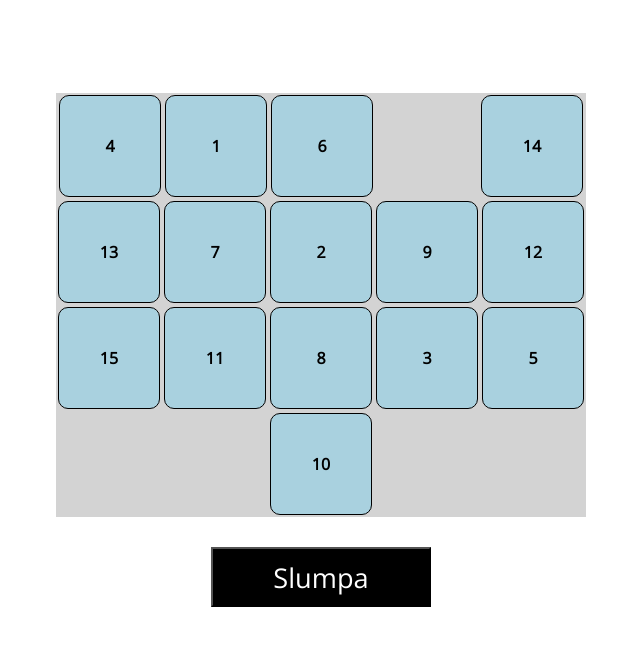
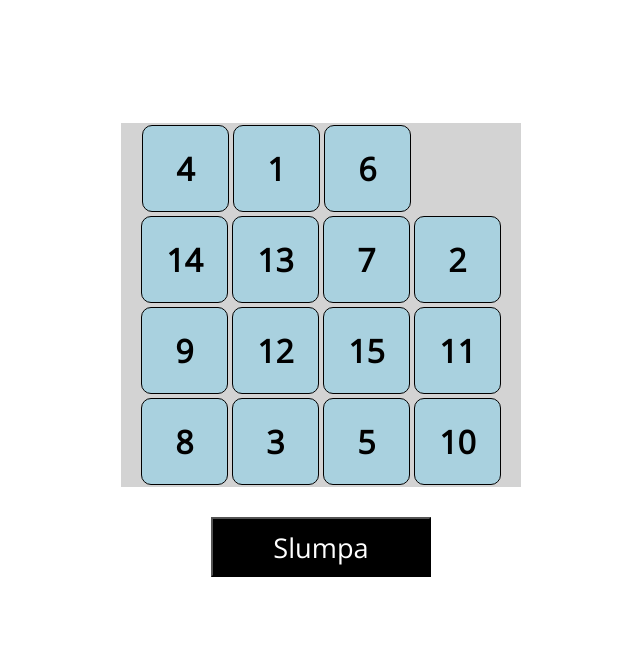
Before and after one commit to AnnaTerelius/react-puzzel, a React (Create React App) app: page / in a window 1280 px wide. Shown: the top 646 px of the page, without its empty margins (319-959 px from the left). Built offline with nearby package versions, Linux system fonts and the light colour scheme.

Commit message:
added windowwidth

```diff
--- a/src/App.css
+++ b/src/App.css
@@ -19,23 +19,20 @@
   margin: 0px auto;
   display: flex;
   flex-wrap: wrap;
-  width: 100%;
   justify-content: center;
   align-items: center;
-
 }
 
 .squares{
-  display: inline-block;
   display: flex;
   align-items: center;
   justify-content: center;
   font-weight: bold;
   cursor: pointer;
   margin: 2px;
-
   border-radius: 10px;
   border: 1.5px solid black;
+  font-size: 2em;
 }
 
 .null{
@@ -55,45 +52,3 @@
   color: white;
   font-size: 1.7em;
 }
-
-@media (min-width: 650px){
-  .field{
-     width: 530px;
-  }
-}
-
-@media (min-width: 900px) {
-  .field{
-
- }
-}
-
-/*@media (prefers-reduced-motion: no-preference) {
-  .App-logo {
-    animation: App-logo-spin infinite 20s linear;
-  }
-}
-
-.App-header {
-
-  min-height: 100vh;
-  display: flex;
-  flex-direction: column;
-  align-items: center;
-  justify-content: center;
-  font-size: calc(10px + 2vmin);
-  color: black;
-}
-
-.App-link {
-  color: #61dafb;
-}
-
-@keyframes App-logo-spin {
-  from {
-    transform: rotate(0deg);
-  }
-  to {
-    transform: rotate(360deg);
-  }
-}*/
--- a/src/App.js
+++ b/src/App.js
@@ -2,16 +2,14 @@ import React from 'react';
 import './App.css';
 import {Board} from './Board'
 
-const squares = []
-squares.push(1)
+//const squares = []
+//squares.push(1)
 
 function App() {
   return (
     <div className="App">
       <header className="App-header">
-
         <Board/>
-
       </header>
     </div>
   );
--- a/src/Board.js
+++ b/src/Board.js
@@ -1,16 +1,11 @@
 import React, {useState, useEffect} from 'react';
 import { Square } from './Square';
 
-var size = 4;
-var width = 400;
-var height = width;
-
+//var size = 4;
+//var width = 400;
+//var height = width;
 
 export const Board = () => {
-
-
-
-
 
     return (
         <div>
@@ -19,6 +14,4 @@ export const Board = () => {
             </div>
         </div>
     )
-
-
 }
--- a/src/Square.js
+++ b/src/Square.js
@@ -2,28 +2,43 @@ import React, {useState, useEffect} from 'react';
 
 export const Square = () => {
     const [guid, setGuid] = useState(1)
-    //const [solved, setSolved] = useState('')
+    const [windowWidth, setWindowWidth] = useState(window.innerWidth);
     const size = 4;
     const sizeRows = 4;
     const tempArray = []
     const squareNumbers = (size * sizeRows - 1)
+   // const { innerWidth: windowWidth, innerHeight: windowHeight } = window;
+    //const windowWidth = window.innerWidth;
+    console.log(windowWidth)
+
+    const updateWidthAndHeight = () => {
+        setWindowWidth(window.innerWidth);
+      };
+
+    useEffect(() => {
+        window.addEventListener("resize", updateWidthAndHeight);
+        return () => window.removeEventListener("resize", updateWidthAndHeight);
+    });
 
     for (var index = 1; index <= squareNumbers; index++) {
         tempArray.push(index)
-      }
+        }
         tempArray.push('')
 
-    const width = 400;
-    const height = 400;
+    let width = 400;
+    let height = 400;
+    if (windowWidth < 400) {
+        width = 0.8*windowWidth
+        height = width
+    }
     const [numbers, setNumbers] = useState(tempArray)
-    const squareWidth = (width / size)
-    console.log(squareWidth)
-    const squareHeight = (height / size)
+    const squareWidth = 0.85 * (width / size)
+    const squareHeight = 0.85 * (height / size)
 
     const squareClicked = (event) => {
         console.log(event.target.id)
-        let clickedNr = numbers.indexOf(parseInt(event.target.id));
-        let nullNr = numbers.indexOf('')
+        const clickedNr = numbers.indexOf(parseInt(event.target.id));
+        const nullNr = numbers.indexOf('')
         const clickedRow = Math.floor(clickedNr / size);
         const nullRow = Math.floor(nullNr / size);
         let swapNumbers = false
@@ -57,14 +72,14 @@ export const Square = () => {
         setNumbers(shuffleNumbers)
     }
 
-    //this will run once when starting the app to get the numbers shuffled (the empty array makes it run only once)
+    //this will run once when starting the app to get the numbers shuffled (the empty array on row 61 makes it run only once)
     useEffect(() => {
         setNumbers(shuffleNumbers)
       }, []);
 
     //function to check if puzzle is solved
     const isEqual = () => {
-        // comapring each element of array
+        // comapring each element of arrays
         for(var i=0;i<tempArray.length;i++){
             if(tempArray[i]!==numbers[i]){
                 return false;
@@ -73,16 +88,17 @@ export const Square = () => {
         return true;
     }
 
-
     return(
         <>
-        <div key={guid} className="field">
-            {numbers.map((number) => (
-                <div className={number === '' ? "null squares" : "number squares"} id={number} onClick={squareClicked} style={{width: Math.floor(squareWidth),  height: Math.floor(squareHeight)}}>{number}</div>
-            ))}
+            {isEqual() === true ? <h1 classNeame="textWhenFinished">Wow you made it!</h1> : ''}
+            <div key={guid} className="field" style={{width: width}}>
+                {numbers.map((number) => (
+                    <>
+                    <div className={number === '' ? "null squares" : "number squares"} id={number} onClick={squareClicked} style={{width: Math.floor(squareWidth),  height: Math.floor(squareHeight)}}>{number}</div>
+                    </>
+                ))}
             </div>
             <button className="btn" onClick={clickedBtn}>Slumpa</button>
-            {isEqual() === true ? 'wow you made it!' : ''}
-            </>
+        </>
     )
 }
```
Also changed, not shown: 1 other file (tests, documents, lock files or other folders).
